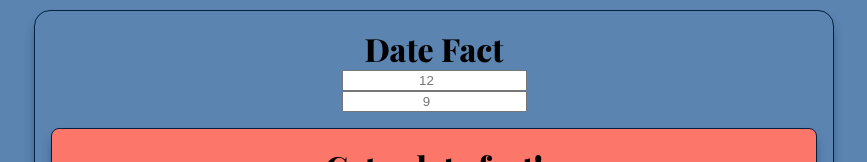
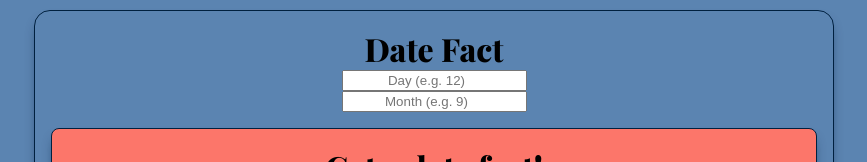
Before and after one commit to sclemson/Crunch, a React (Create React App) app: page / in a window 1280 px wide. Shown: the part 853-1015 px from the top of the page, without its empty margins (206-1073 px from the left). Built offline with nearby package versions, Linux system fonts and the light colour scheme; no server answers; a web font is replaced by a local one.

Commit message:
dates now working

```diff
--- a/src/components/DateFact.js
+++ b/src/components/DateFact.js
@@ -2,11 +2,10 @@ import React from "react"
 import axios from "axios"
 import { useEffect, useState } from "react"
 
-const DateFact = ({ userDay, userMonth }) => {
-  const dateUrl = `http://numbersapi.com/${userMonth}/${userDay}}/date`
+const DateFact = ({ finalDay, finalMonth }) => {
+  const dateUrl = `http://numbersapi.com/${finalMonth}/${finalDay}/date`
   const [dateTrivia, setDateTrivia] = useState("")
   useEffect(() => {
-    console.log(userDay, userMonth)
     const getDateFactFromApi = async () => {
       try {
         const response = await axios.get(dateUrl)
@@ -17,7 +16,7 @@ const DateFact = ({ userDay, userMonth }) => {
       }
     }
     getDateFactFromApi()
-  }, [userDay, userMonth, dateUrl])
+  }, [finalDay, finalMonth, dateUrl])
 
   return <p>{dateTrivia}</p>
 }
--- a/src/components/DateForm.js
+++ b/src/components/DateForm.js
@@ -5,6 +5,8 @@ import DateFact from "./DateFact"
 const DateForm = () => {
   const [userDay, setUserDay] = useState(parseInt(""))
   const [userMonth, setUserMonth] = useState(parseInt(""))
+  const [finalDay, setFinalDay] = useState("")
+  const [finalMonth, setFinalMonth] = useState("")
 
   const handleDayChange = (event) => {
     setUserDay(event.target.value)
@@ -16,10 +18,13 @@ const DateForm = () => {
   const handleSubmit = (event) => {
     event.preventDefault()
     console.log("adding", userDay, userMonth)
-    setUserMonth(event.target.value)
-    setUserDay(event.target.value)
+    // setUserMonth(event.target.value)
+    // setUserDay(event.target.value)y
+    setFinalMonth(userMonth)
+    setFinalDay(userDay)
     // change into one date variable.
   }
+
   return (
     <>
       <div className="date">
@@ -29,19 +34,19 @@ const DateForm = () => {
             id="day"
             value={userDay}
             type="number"
-            placeholder="12"
+            placeholder="Day (e.g. 12)"
             onChange={handleDayChange}
           />
           <input
             id="month"
             value={userMonth}
             type="number"
-            placeholder="9"
+            placeholder="Month (e.g. 9)"
             onChange={handleMonthChange}
           />
           <input type="submit" value="Get a date fact!" />
         </form>
-        <DateFact userDay={userDay} userMonth={userMonth} />
+        <DateFact finalDay={finalDay} finalMonth={finalMonth} />
       </div>
     </>
   )
```
